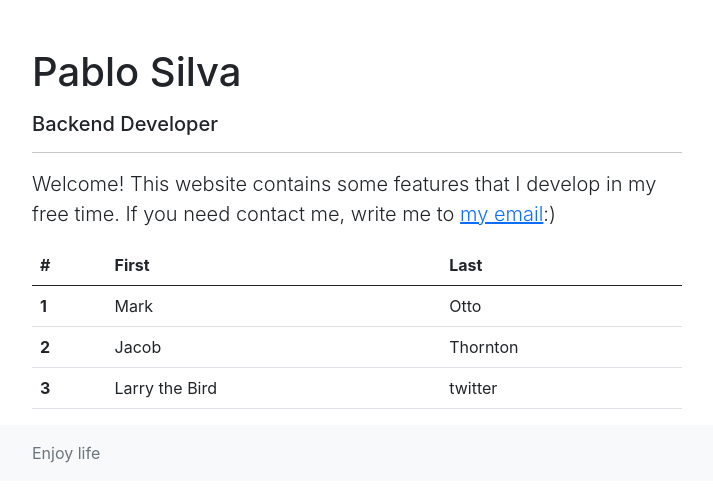
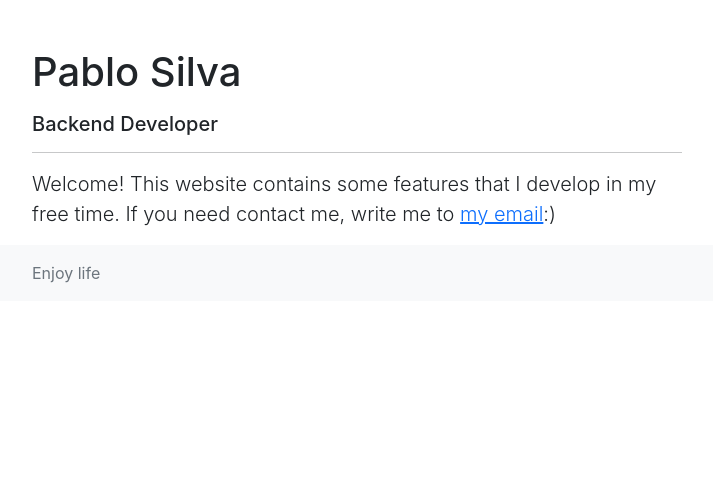
Before and after one commit to pablosilvab/pablosilvab.github.io, a React (Create React App) app: page / in a window 1280 px wide. Shown: the top 502 px of the page, without its empty margins (283-996 px from the left). Built offline with nearby package versions, Linux system fonts and the light colour scheme.

Commit message:
clean html

```diff
--- a/src/App.js
+++ b/src/App.js
@@ -15,32 +15,7 @@
 
 
         <div class="container">
-          <table class="table">
-            <thead>
-              <tr>
-                <th scope="col">#</th>
-                <th scope="col">First</th>
-                <th scope="col">Last</th>
-              </tr>
-            </thead>
-            <tbody>
-              <tr>
-                <th>1</th>
-                <td>Mark</td>
-                <td>Otto</td>
-              </tr>
-              <tr>
-                <th >2</th>
-                <td>Jacob</td>
-                <td>Thornton</td>
-              </tr>
-              <tr>
-                <th >3</th>
-                <td >Larry the Bird</td>
-                <td>twitter</td>
-              </tr>
-            </tbody>
-          </table>
+
         </div>
       </main>
     </div>
```
